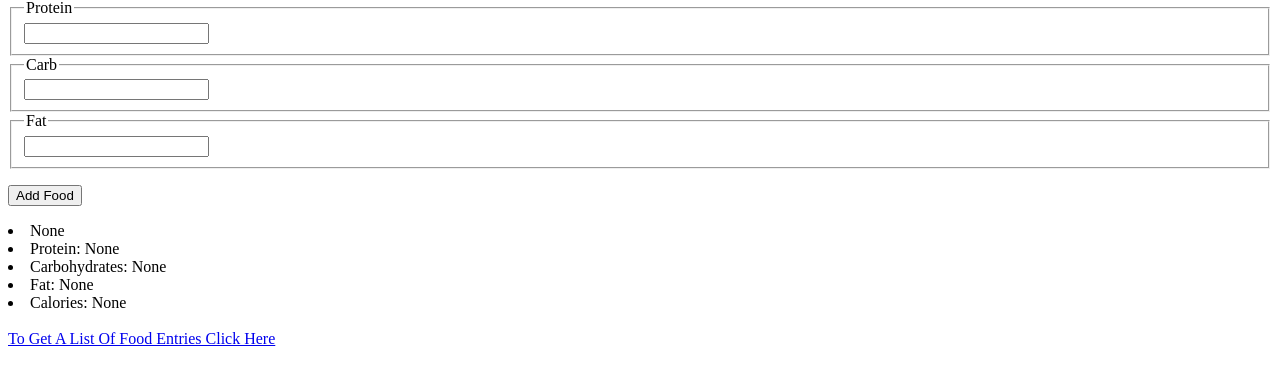
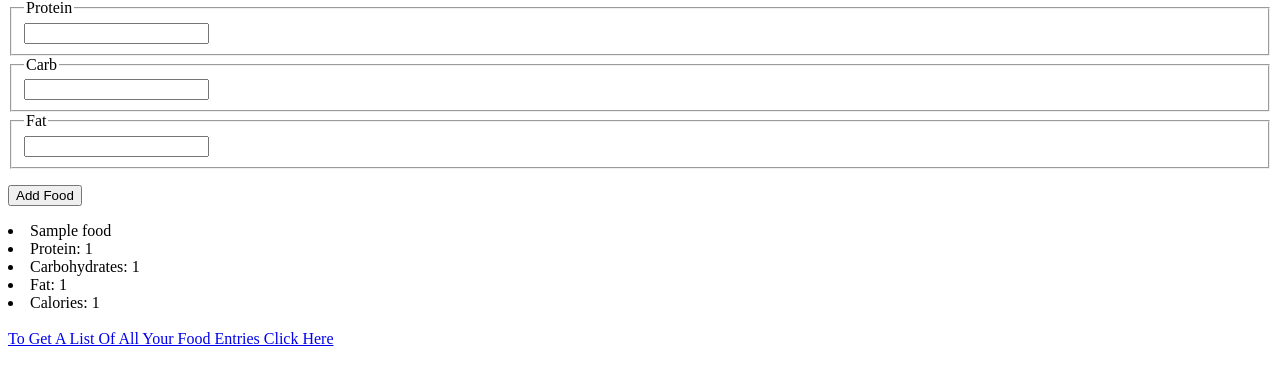
Before and after one commit to devvynl/meals-macros-project, a Flask app: page /food in a window 1280 px wide. Shown: the part 241-626 px from the top of the page. Run offline with Flask 2, Linux system fonts and the light colour scheme; the visitor is signed in with stand-in values (Sample User, id 1); tables that the repository leaves empty hold one stand-in row (values such as "Sample post"); parts of the project's set-up code (start-up, migrations or seed data) failed here and were passed over.

Commit message:
food diary finished, calculator returning error

```diff
--- a/model.py
+++ b/model.py
@@ -105,7 +105,36 @@ class Food(db.Model):
     user = db.relationship("User", backref="foods")
 
     def __repr__(self):
-        return f"<Food food_id{self.food_id} food_name={self.food_name} user_id={self.user_id}>"
+        return f"<Food food_id{self.food_id} user_id={self.user_id}>"
+
+# class GetFood(db.Model):
+
+#     __tablename__ = "user_foods"
+
+#     user_food_id = db.Column(db.Integer, autoincrement=True, primary_key=True)
+#     user_id = db.Column(db.Integer, db.ForeignKey("users.user_id"))
+#     food_id =db.Column(db.Integer, db.ForeignKey("foods.food_id"))
+
+#     user = db.relationship("User", backref="user_foods")
+#     food = db.relationship("Food", backref="user_foods")
+
+#     def __repr__(self):
+#         return f"<GetFood user_food_id{self.user_food_id} user_id={self.user_id} food_id={self.food_id}>"
+
+
+
+# class Exercise(db.Model):
+
+#     __tablename__ = 'exercises'
+
+#     exercise_id = db.Column(db.Integer, autoincrement=True, primary_key=True)
+#     user_id = db.Column(db.Integer, db.ForeignKey("users.user_id"))
+#     exercise = db.Column(db.String)
+
+#     user = db.relationship("User", backref="exercises")
+
+#     def __repr__(self):
+#         return f"<Exercise exercise_id{self.exercise_id} user_id={self.user_id}>"
 
 # class User_tracking(db.Model):
 
--- a/server.py
+++ b/server.py
@@ -26,19 +26,6 @@ def login_page():
     """"show login page"""
     return render_template('login-page.html')
 
-# @app.route("/fatsecret")
-# def get_food_information():
-#     """"search for food details on FatSecret"""
-
-#     url = f"https://platform.fatsecret.com/js?key=23a92470c57a4a4ba460c8f0030927e9&auto_load=true"
-#     payload = {'apikey': API_KEY}
-
-#     response = requests.get(url, params=payload)
-
-#     food = response.json()
-
-#     return render_template('fatsecret.html')
-
 @app.route('/calculator')
 def calculator_page():
     """calculate user calories and macros page"""
@@ -49,7 +36,7 @@ def index_page():
     """" index page with all diaries """
     return render_template('index.html')
 
-@app.route('/food', methods=['POST' , 'GET'])
+@app.route('/food', methods=['POST'])
 def foods():
     """enter food items in food diary """
     food_name = request.form.get('food_name')
@@ -61,9 +48,22 @@ def foods():
     user_id = session['user_id']
 
     food = crud.create_food(food_name, calories, protein, carb, fat, user_id)
-    foods = crud.get_food(food_name)
+    # foods = crud.get_food(food_name)
 
-    return render_template('food.html' , foods=foods)
+    return redirect('/food')
+
+
+@app.route('/food', methods=['GET'])
+def get_user_foods():
+    """enter food items in food diary """
+
+    user_id = session['user_id']
+    user_foods = crud.get_all_food(user_id)
+
+    if user not in session:
+        redirect('/login-page')
+
+    return render_template('food.html', foods=user_foods)
 
 @app.route('/all_food')
 def all_foods():
@@ -136,13 +136,15 @@ def meals_macros_questionare():
     # return ("success")
     user_id=session['user_id']
     questionare_info = crud.questionare(gender, age, height, weight, activity, user_id)
+    result = calculate_cal_macros(gender, age, height, weight, activity)
+    result = (f"Your daily caloric goal is: {deifict} and your daily macro goals are {macros_by_grams}")
 
     if user:
         flash("already have an account")
     else:
         crud.questionare(age, gender, height, weight, activity)
 
-    return render_template('profile.html')
+    return render_template('index.html')
 
 @app.route('/goals', methods=['POST' , 'GET'])
 def fitness_goals():
@@ -161,44 +163,53 @@ def fitness_goals():
 
     return render_template('goals.html')
 
-# @app.route('/calculations' , methods=['POST' , 'GET'])
-# def calculate_cal_macros():
-#     """ calculate user cals and macros """
-#     for gender in meals_macros_questionare():
-#         if gender == "male":
-#             bmr = (4.536 * weight) + (15.88 * height) - (5 * age) + 5
-#             return bmr
-#         if gender == "female":
-#             bmr = (4.536 * weight) + (15.88 * height) - (5 * age) - 161
-#             return bmr
+# @app.route('/exercise', methods=['POST' , 'GET'])
+# def track_exercise():
+#     """ track exercise """
+#     exercise = request.form.get('exercise')
 
-#         for activity in meals_macros_questionare():
-#             if activity == "low":
-#                 activity_level = 1.2
-#                 return activity_level
-#             if activity == "moderate":
-#                 activity_level = 1.5
-#                 return activity_level
-#             if activity == "high":
-#                 activity_level = 1.9
-#                 return activity_level
+#     user_id =session['user_id']
 
-#                 tdee = (float(bmr) * float(activity))
-#                 deficit = (float(tdee) - 500)
-#                 macros = ((protein_goal == (round(deficit * 0.40))), (carb_goal == (round(deficit * 0.40))), (fat_goal == (round(deficit * 0.20))))
-#                 macro_by_grams =  ((round(protein_goal / 4)), (round(carb_goal / 4)),(round(fat_goal / 9)))
+#     return render_template('exercise.html')
 
-#                 flash(f"Your daily caloric goal is: {deifict} and your daily macro goals are {macros_by_grams}")
+def calculate_cal_macros(gender, age, height, weight, activity):
+    """ calculate user cals and macros """
+    for gender in meals_macros_questionare():
+        if gender == "male":
+            bmr = (4.536 * weight) + (15.88 * height) - (5 * age) + 5
 
-#                 user_id=session['user_id']
-#                 calculator_info = crud.new_calculator(tdee, deficit, macros, user_id, questions_id, protein_goal, fat_goal, carb_goal)
+        if gender == "female":
+            bmr = (4.536 * weight) + (15.88 * height) - (5 * age) - 161
 
-#             if user:
-#                 flash("already have an account")
-#             else:
-#                 crud.new_calculator(tdee, deficit, macros, protein_goal, fat_goal, carb_goal)
 
-#         return render_template('results.html')
+        for activity in meals_macros_questionare():
+            if activity == "low":
+                activity_level = 1.2
+
+            if activity == "moderate":
+                activity_level = 1.5
+
+            if activity == "high":
+                activity_level = 1.9
+
+
+        tdee = (float(bmr) * float(activity))
+        deficit = (float(tdee) - 500)
+        macros = ((protein_goal == (round(deficit * 0.40))), (carb_goal == (round(deficit * 0.40))), (fat_goal == (round(deficit * 0.20))))
+        macro_by_grams =  (('PROTEIN:'),(round(protein_goal / 4)), ('CARB:'),(round(carb_goal / 4)), ('FAT:'),(round(fat_goal / 9)))
+
+        return deficit and macros_by_grams
+
+                # flash(f"Your daily caloric goal is: {deifict} and your daily macro goals are {macros_by_grams}")
+
+        #     user_id=session['user_id']
+        #     calculator_info = crud.new_calculator(tdee, deficit, macros, user_id, questions_id, protein_goal, fat_goal, carb_goal)
+
+        # if user:
+        #     flash("already have an account")
+        # else:
+        #     crud.new_calculator(tdee, deficit, macros, protein_goal, fat_goal, carb_goal)
+
 
 
 
--- a/templates/food.html
+++ b/templates/food.html
@@ -44,6 +44,7 @@
     <input type="submit" value="Add Food"/>
 </div>
 </p>
+
 {% for food in foods %}
 <li class="badge"><a>{{ food.food_name }}</a></li>
 <li><a>Protein: <span class="badge">{{ food.protein }}</span></a></li>
@@ -53,11 +54,7 @@
 </ul>
 {% endfor %}
 
-
-
-
 </form>
-
-<a href="/all_food" target="_blank">To Get A List Of Food Entries Click Here</a>
+<a href="/all_food" target="_blank">To Get A List Of All Your Food Entries Click Here</a>
 </body>
 {% endblock %}
--- a/templates/index.html
+++ b/templates/index.html
@@ -3,6 +3,11 @@
 {% block title %} Meals & Macros Profile {% endblock %}
 {% block body %}
 <h1> Meals & Macros Profile Page</h1>
+
+<h2> View your results here:</h2>
+ <p>
+ <a href="/calculations">Results</a>
+ </p>
 
 <h2> Food </h2>
     <li><a id="nav-food" href="/food">Food Diary</a></li>
--- a/templates/profile.html
+++ b/templates/profile.html
@@ -9,8 +9,5 @@
 
  <a href="/calculator">Meals & Macros Calculator</a>
 
- <h2> View your results here:</h2>
- <p>
- <a href="/calculations">Results</a>
- </p>
+
 {% endblock %}
```
Also changed, not shown: crud.py (+12 -0 lines), templates/all_food.html (+15 -7 lines), templates/exercise.html (+9 -3 lines), templates/weight.html (line endings or trailing spaces). Lines whose indentation alone changed are shown as unchanged.
